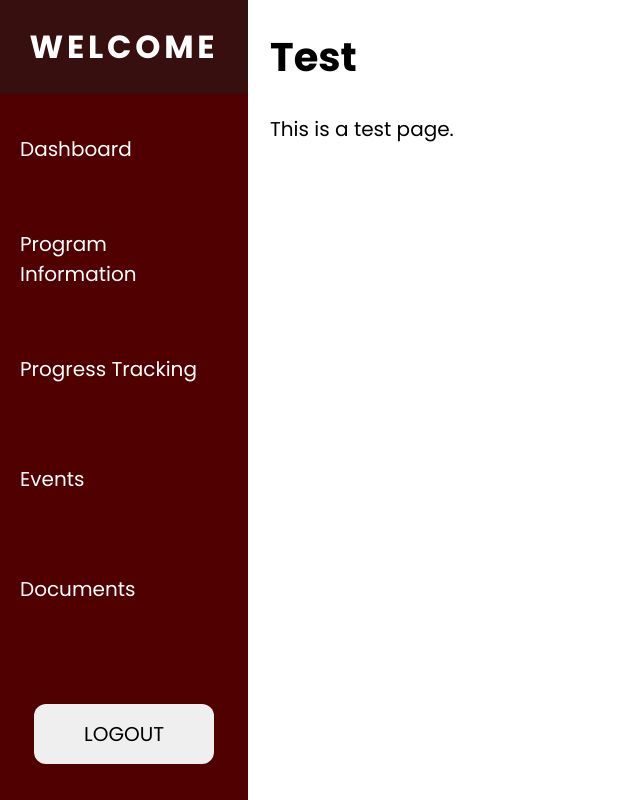
After one commit to Nemsun/CSCE310Project, a PHP site: page /pages/test.php in a window 1280 px wide. The commit adds this page. Shown: the whole page, without its empty margins (0-640 px from the left). Run offline with PHP 8.4, Linux system fonts and the light colour scheme.

Commit message:
added file hierarchy and finished most of front-end framework

```diff
--- /dev/null
+++ b/assets/header.php
@@ -0,0 +1,11 @@
+<!DOCTYPE html>
+<html>
+    <head>
+        <title>Home</title>
+        <link rel="preconnect" href="https://fonts.googleapis.com">
+        <link rel="preconnect" href="https://fonts.gstatic.com" crossorigin>
+        <link href="https://fonts.googleapis.com/css2?family=Poppins:wght@400;700&display=swap" rel="stylesheet">
+        <link rel="stylesheet" href="../css/navbar.css">
+        <link rel="stylesheet" href="../css/style.css">
+    </head>
+    <body>
--- /dev/null
+++ b/assets/navbar.php
@@ -0,0 +1,27 @@
+<nav class="navbar">
+        <ul class="navbar-nav">
+            <li class="welcome-wrapper">
+                <a href="#" class="welcome">WELCOME</a>
+            </li>
+        <li class="nav-item">
+            <a href="#" class="nav-link" >Dashboard</a>
+        </li>
+        <li class="nav-item">
+            <a href="#" class="nav-link" >Program Information</a>
+        </li>
+        <li class="nav-item">
+            <a href="#" class="nav-link" >Progress Tracking</a>
+        </li>
+        <li class="nav-item">
+            <a href="#" class="nav-link" >Events</a>
+        </li>
+        <li class="nav-item">
+            <a href="#" class="nav-link" >Documents</a>
+        </li>
+        <li class="nav-item">
+            <div class="btn-wrapper">
+                <button class="logout">LOGOUT</button>
+            </div>
+        <li>
+    </ul>
+</nav>
--- /dev/null
+++ b/css/navbar.css
@@ -0,0 +1,92 @@
+body {
+    margin: 0;
+    padding: 0;
+    font-family: 'Poppins', sans-serif;
+}
+
+.navbar {
+    margin: 0;
+    padding: 0;
+    position: fixed;
+    top: 0;
+    width: 248px;
+    height: 100vh;
+    background-color: #500000;
+}
+
+.welcome {
+    font-weight: bold;
+    font-size: 32px;
+    text-decoration: none;
+    color: white;
+}
+
+.welcome-wrapper {
+    height: 94px;
+    width: 100%;
+    display: flex;
+    flex-direction: column;
+    align-items: center;
+    justify-content: center;
+    background: rgba(30, 30, 30, 0.50);
+    letter-spacing: 0.3ch;
+}
+
+.navbar-nav {
+    list-style: none;
+    padding: 0;
+    margin: 0;
+    display: flex;
+    flex-direction: column;
+    align-items: center;
+    height: 100%;
+    font-size: 20px;
+}
+
+.nav-item {
+    width: 100%;
+}
+
+.nav-link {
+    text-decoration: none;
+    display: flex;
+    align-items: center;
+    height: 70px;
+    color: white;
+    padding: 20px;
+}
+
+.nav-link:hover {
+    background: rgba(30, 30, 30, 0.50);
+    color: white;
+    transition: 0.2s ease-in-out;
+}
+
+.btn-wrapper {
+    top: 100%;
+    position: relative;
+    width: 100%;
+    display: flex;
+    flex-direction: column;
+    align-items: center;
+    justify-content: flex-end;
+}
+
+button {
+    border: none;
+    font-family: 'Poppins', sans-serif;
+    width: 180px;
+    height: 60px;
+    border-radius: 12px;
+    display: flex;
+    align-items: center;
+    justify-content: center;
+    font-size: 20px;
+}
+
+button:hover {
+    cursor: pointer;
+    background: rgba(30, 30, 30, 0.50);
+    color: white;
+    transition: 0.2s ease-in-out;
+}
--- /dev/null
+++ b/css/style.css
@@ -0,0 +1,8 @@
+.container {
+    margin: 0;
+    padding: 0;
+    margin-left: 270px;
+    font-family: 'Poppins', sans-serif;
+    font-size: 20px;
+    color: black;
+}
--- /dev/null
+++ b/pages/test.php
@@ -0,0 +1,8 @@
+<?php include '../assets/header.php'; ?>
+<?php include '../assets/navbar.php'; ?>
+
+<div class="container">
+    <div class="content">
+        <h1>Test</h1>
+        <p>This is a test page.</p>
+    </div>
```
Also changed, not shown: css/registration.css (+6 -1 lines), cybersecdata.sql (renamed from finalDatabase.sql, +11 -1 lines), includes/dbh.inc.php (added, +13 -0 lines), includes/process_account.php (added, +77 -0 lines), includes/process_login.php (added, +43 -0 lines), index.php (+9 -4 lines), pages/create_account.php (added, +30 -0 lines), pages/signup.php (deleted, +0 -25 lines).
